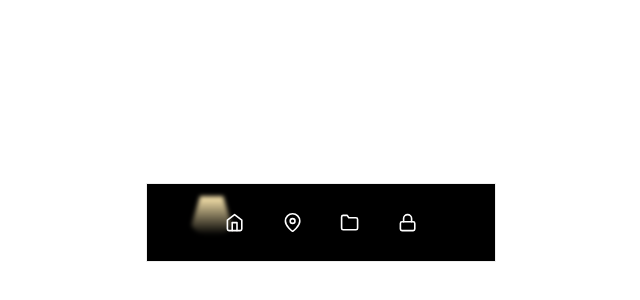
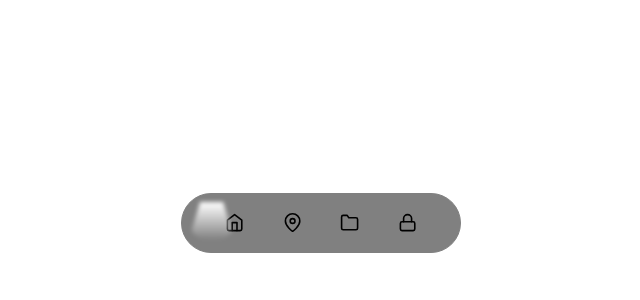
Before and after one commit to GRIN-96/react-component, a Next.js app: page /pinMenu in a window 1280 px wide. Shown: the part 104-404 px from the top of the page, without its empty margins (329-969 px from the left). Built offline with nearby package versions, Linux system fonts and the light colour scheme.

Commit message:
2024 1118 임시저장

```diff
--- a/app/page.module.scss
+++ b/app/page.module.scss
@@ -32,21 +32,22 @@
     text-decoration: none;
     font-size: 18px; /* 텍스트 크기 */
     color: white;
-    padding: 10px 0; /* 위아래 패딩 */
+    padding: 15px 0; /* 위아래 패딩 */
 }
 /* 버튼 */
 
 /* 핀조명 */
 .menu_list {
     margin:200px auto 0 auto;
-    width:350px;
+    width:280px;
 
     position: relative;
   }
 
   .menu_item {
-    background: #000;
-    border:1px solid #eee;
+    background: gray;
+    border:1px solid gray;
+    border-radius: 70px;
   }
 
   .menu_item ul {
@@ -59,15 +60,17 @@
 
   .menu_item li {
     position: relative;
-    padding: 1.5em 1em;
+    padding: 1em 1em;
     cursor: pointer;
     font-size: 1.2em;
-    color: #fff;
+    // color: #fff;
+    color: black;
     // text-shadow: 0 1px 3px rgba(0, 0, 0, 0.5);
   }
 
   .underline {
-    --light-color: #ffeab1;
+    // --light-color: #ffeab1;
+    --light-color: #fff;
     position: absolute;
     bottom: -0.2em;
     left: 10%;
@@ -85,7 +88,7 @@
     &::before {
       content: '';
       position: absolute;
-      top: -30px;
+      top: -15px;
       left : 0;
       width: 100%;
       height: 100%;
@@ -103,27 +106,6 @@
 
 
   /* 마우스 휠 모션 */
-//   *, *:before, *:after {
-//     margin: 0;
-//     padding: 0;
-//     box-sizing: border-box;
-// }
-
-.container_body {
-  position:relative;
-  width: 100%;
-  height: 100vh;
-  display: flex;
-  align-items:center;
-  align-content: center;
-  justify-content: center;
-  font-family: "Helvetica", sans-serif;
-  font-size:14px;
-  line-height:1;
-  color: rgba(255,255,255,1);
-  background:rgba(108,34,245,1);
-}
-
 .scroll {
     position: relative;
     display: block;
--- a/app/page.tsx
+++ b/app/page.tsx
@@ -3,7 +3,7 @@ import Link from "next/link";
 
 export default function Home() {
     return (
-        <main className={Styles.container_body}>
+        <main className={Styles.linkContainer}>
             <Link href="./typography/" className={Styles.link}>
                 Typography
             </Link>
--- a/app/pinMenu/page.tsx
+++ b/app/pinMenu/page.tsx
@@ -49,7 +49,7 @@ const MenuBar = ({obj}) => {
                     <ul>
                         {icons.map((item, i) => {
                             return (
-                            <li key={`${item.shape}-${i}`} onMouseOver={() => setSelectedMenu(item.shape)} //onMouseOut={handleMouseOut}
+                            <li key={`${item.shape}-${i}`} onClick={() => setSelectedMenu(item.shape)} onMouseOver={() => setSelectedMenu(item.shape)} //onMouseOut={handleMouseOut}
                             >
                                 {item.shape}
                                 {item.shape == selectedMenu ? (
```
Lines whose indentation alone changed are shown as unchanged.
